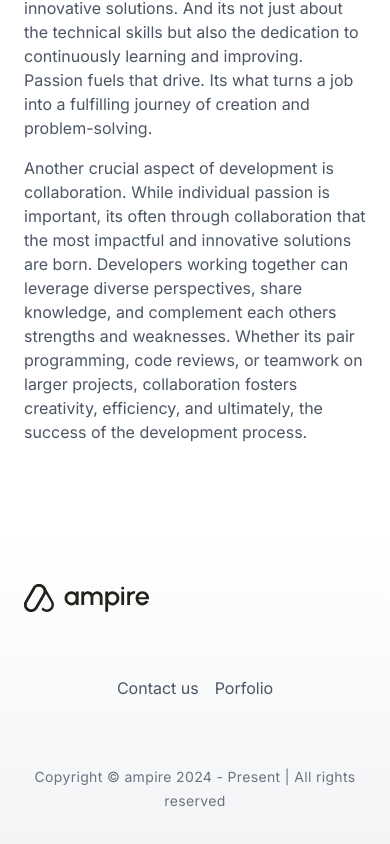
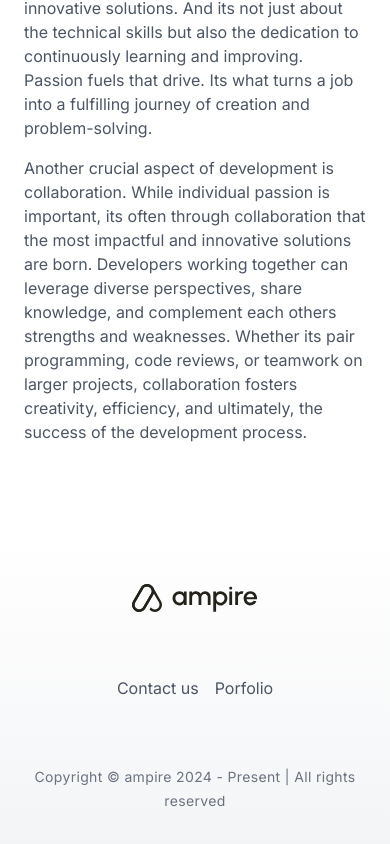
Before and after one commit to gokula-krishnan-r-dev/agency, a Next.js app: page / in a window 390 px wide. Shown: the part 3405-4249 px from the top of the page. Built offline with nearby package versions, Linux system fonts and the light colour scheme.

Commit message:
Refactor header component to add "Portfolio" link in mobile view

```diff
--- a/src/components/footer.tsx
+++ b/src/components/footer.tsx
@@ -5,7 +5,12 @@ const Footer = () => {
     <div>
       <footer className="bg-gradient-to-b from-transparent to-gray-100 py-12 dark:to-gray-900">
         <div className="mx-auto max-w-6xl px-6 md:px-12 lg:px-6 xl:px-0">
-          <a href="/" aria-label="logo" className="flex items-center space-x-2">
+          <div className="flex items-center justify-center">
+            <a
+              href="/"
+              aria-label="logo"
+              className="flex items-center space-x-2"
+            >
               <svg
                 className="h-7 w-auto"
                 viewBox="0 0 1206 270"
@@ -43,6 +48,7 @@ const Footer = () => {
                 </defs>
               </svg>
             </a>
+          </div>
           <ul
             role="list"
             className="mt-12 flex flex-wrap items-center justify-center gap-4 py-4 text-gray-600 dark:text-gray-400 sm:gap-8"
```
Lines whose indentation alone changed are shown as unchanged.
